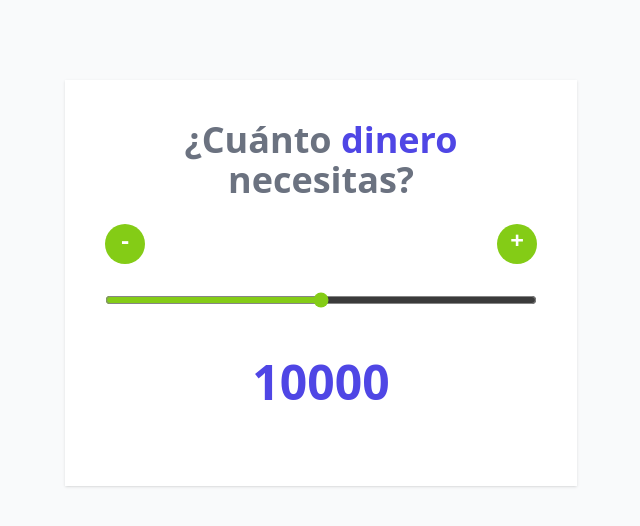
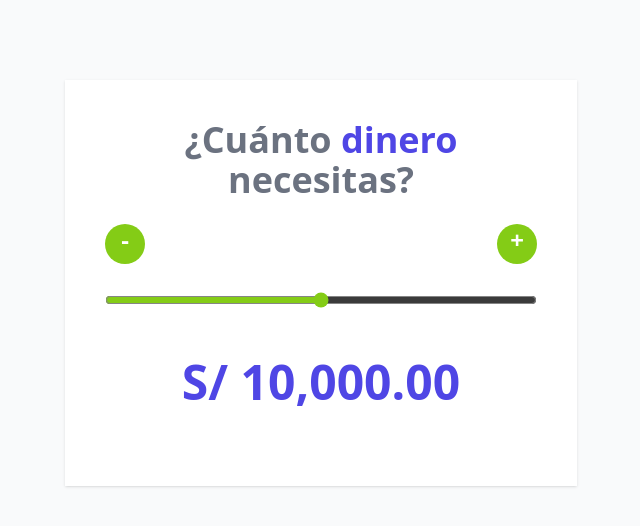
Before and after one commit to PeterArce96/cotizador-prestamos, a React (Vite) app: page / in a window 1280 px wide. Shown: the top 526 px of the page, without its empty margins (319-959 px from the left). Built offline with nearby package versions, Linux system fonts and the light colour scheme.

Commit message:
cotizador - Formateando la cantidad como dinero

```diff
--- a/src/App.jsx
+++ b/src/App.jsx
@@ -10,6 +10,7 @@
 import { useState } from 'react'
 import Header from "./components/Header"
 import Button from './components/Button';
+import {formatearDinero} from './helpers'
 
 function App() {
   // variable que se va a modificar -STATE
@@ -70,7 +71,9 @@
         value={cantidad}
       />
 
-      <p className='text-center my-10 text-5xl font-extrabold text-indigo-600'>{cantidad}</p>
+      <p className='text-center my-10 text-5xl font-extrabold text-indigo-600'>
+        {formatearDinero(cantidad)}
+      </p>
 
     </div>
   )
--- /dev/null
+++ b/src/helpers/index.js
@@ -0,0 +1,11 @@
+const formatearDinero = (valor) => {
+    const formatter = new Intl.NumberFormat('es-PE', {
+        style: 'currency',
+        currency: 'PEN'
+    });
+    return formatter.format(valor)
+}
+
+export {
+    formatearDinero
+}
```
